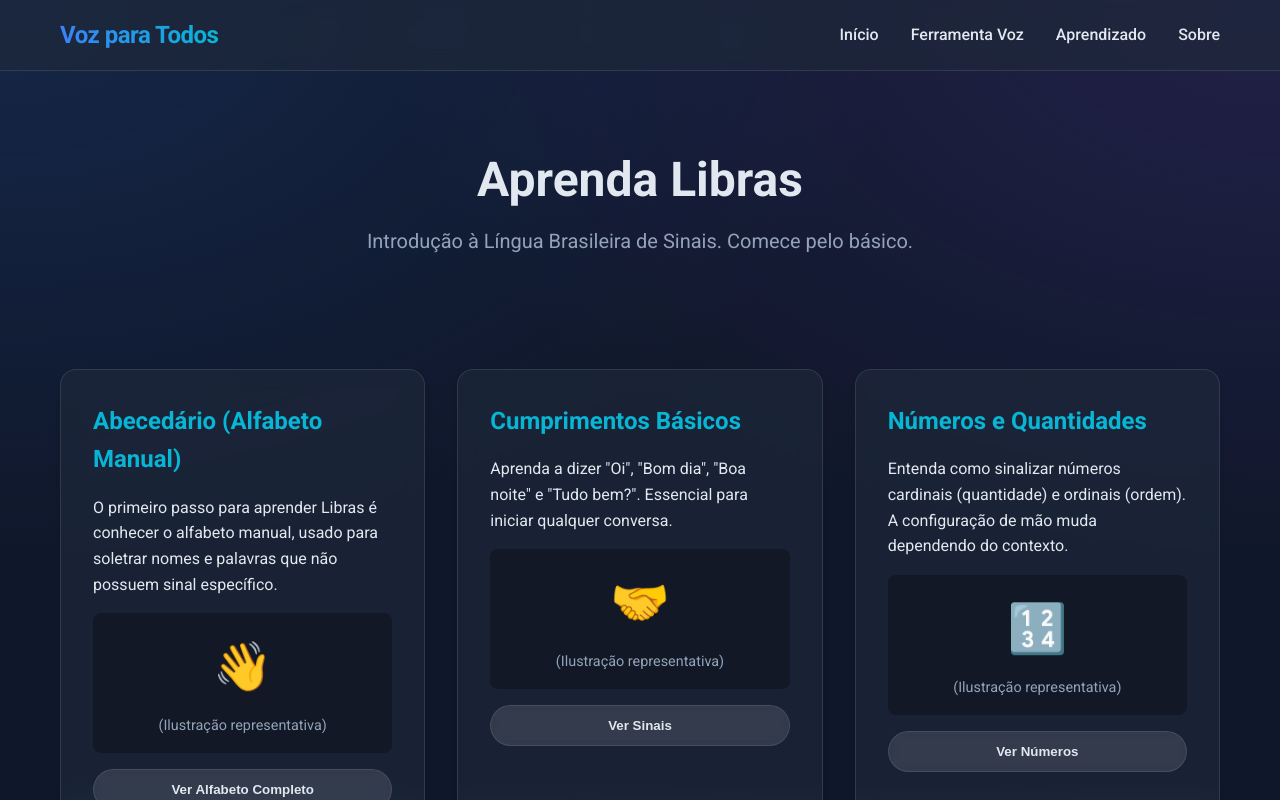
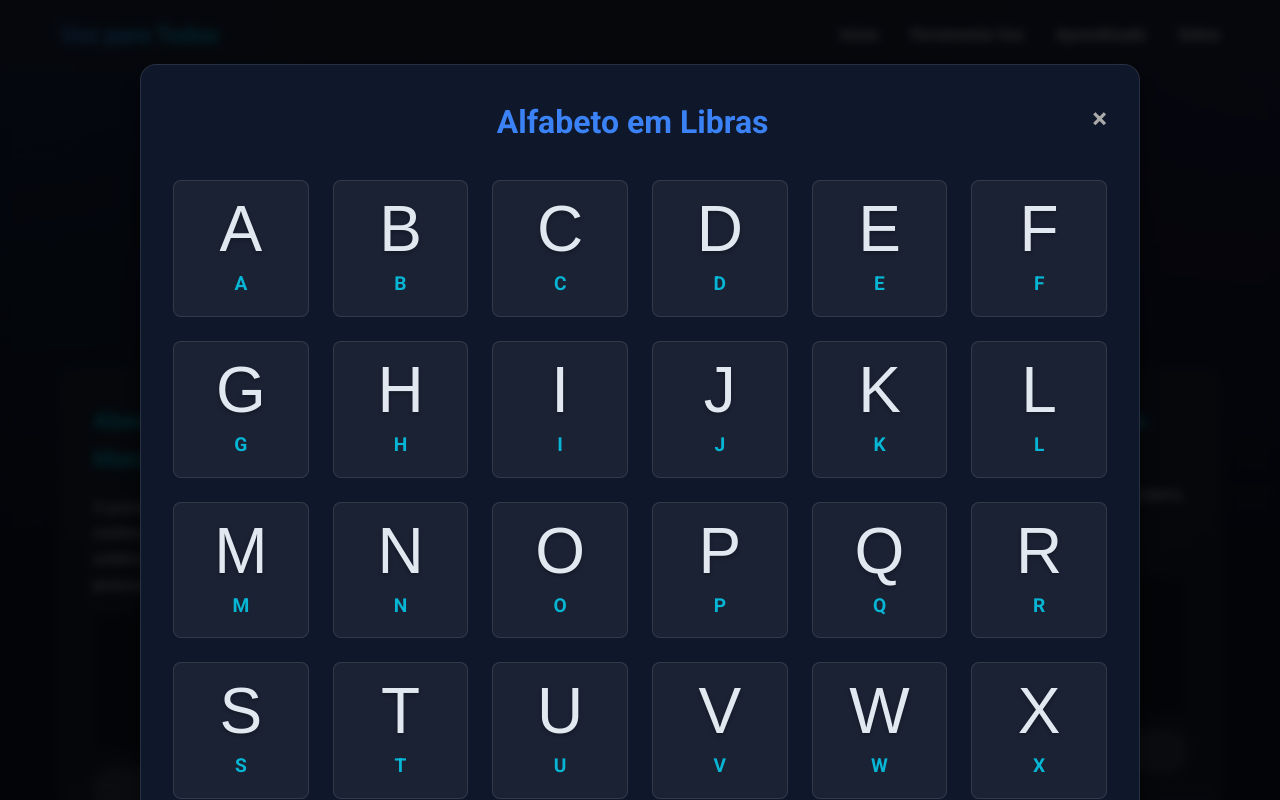
Before and after one commit to HernanesJunior/Sitemudo, a plain HTML site: page aprendizado.html in a window 1280 px wide. Both pictures are taken after a click on the button "Ver Alfabeto Completo". Shown: the top 800 px of the page. Drawn offline with Linux system fonts and the light colour scheme; a web font is replaced by a local one.

Commit message:
atualizando

```diff
--- a/aprendizado.html
+++ b/aprendizado.html
@@ -9,6 +9,7 @@
     <link rel="preconnect" href="https://fonts.googleapis.com">
     <link rel="preconnect" href="https://fonts.gstatic.com" crossorigin>
     <link href="https://fonts.googleapis.com/css2?family=Roboto:wght@300;400;500;700&display=swap" rel="stylesheet">
+    <link href="https://fonts.cdnfonts.com/css/libras-2016" rel="stylesheet">
 </head>
 
 <body>
@@ -48,7 +49,8 @@
                         <p style="font-size: 0.9rem; color: #94a3b8; margin-top: 0.5rem;">(Ilustração representativa)
                         </p>
                     </div>
-                    <button class="btn btn-secondary" style="width: 100%;">Ver Alfabeto Completo</button>
+                    <button id="btn-alphabet" class="btn btn-secondary" style="width: 100%;">Ver Alfabeto
+                        Completo</button>
                 </div>
 
                 <!-- Card 2: Cumprimentos -->
@@ -62,7 +64,7 @@
                         <p style="font-size: 0.9rem; color: #94a3b8; margin-top: 0.5rem;">(Ilustração representativa)
                         </p>
                     </div>
-                    <button class="btn btn-secondary" style="width: 100%;">Ver Sinais</button>
+                    <button id="btn-greetings" class="btn btn-secondary" style="width: 100%;">Ver Sinais</button>
                 </div>
 
                 <!-- Card 3: Números -->
@@ -76,7 +78,7 @@
                         <p style="font-size: 0.9rem; color: #94a3b8; margin-top: 0.5rem;">(Ilustração representativa)
                         </p>
                     </div>
-                    <button class="btn btn-secondary" style="width: 100%;">Ver Números</button>
+                    <button id="btn-numbers" class="btn btn-secondary" style="width: 100%;">Ver Números</button>
                 </div>
             </div>
 
@@ -91,6 +93,17 @@
         </section>
     </main>
 
+    <!-- Modal para Exibição dos Sinais -->
+    <div id="signs-modal" class="modal">
+        <div class="modal-content">
+            <span class="close-modal">&times;</span>
+            <h2 id="modal-title">Título do Modal</h2>
+            <div id="modal-body" class="signs-grid">
+                <!-- Conteúdo será injetado via JS -->
+            </div>
+        </div>
+    </div>
+
     <footer>
         <div class="container">
             <p>&copy; 2025 Comunicação Acessível</p>
@@ -98,6 +111,7 @@
     </footer>
 
     <script src="js/script.js"></script>
+    <script src="js/learning.js"></script>
     <script>
         const menuToggle = document.querySelector('.menu-toggle');
         const nav = document.querySelector('nav');
--- a/css/style.css
+++ b/css/style.css
@@ -338,4 +338,105 @@ footer {
   .hero h2 {
     font-size: 2rem;
   }
+}/* Modal Styles */
+.modal {
+    display: none;
+    position: fixed;
+    z-index: 2000;
+    left: 0;
+    top: 0;
+    width: 100%;
+    height: 100%;
+    overflow: auto;
+    background-color: rgba(0,0,0,0.8);
+    backdrop-filter: blur(5px);
 }
+
+.modal-content {
+    background-color: var(--bg-color);
+    margin: 5% auto;
+    padding: 2rem;
+    border: 1px solid var(--glass-border);
+    border-radius: 1rem;
+    width: 80%;
+    max-width: 1000px;
+    box-shadow: 0 10px 25px rgba(0,0,0,0.5);
+    position: relative;
+    animation: modalFadeIn 0.3s;
+}
+
+@keyframes modalFadeIn {
+    from {opacity: 0; transform: translateY(-50px);}
+    to {opacity: 1; transform: translateY(0);}
+}
+
+.close-modal {
+    color: #aaa;
+    float: right;
+    font-size: 28px;
+    font-weight: bold;
+    cursor: pointer;
+    transition: color 0.2s;
+}
+
+.close-modal:hover,
+.close-modal:focus {
+    color: var(--accent-color);
+    text-decoration: none;
+    cursor: pointer;
+}
+
+#modal-title {
+    color: var(--primary-color);
+    text-align: center;
+    margin-bottom: 2rem;
+    font-size: 2rem;
+}
+
+/* Signs Grid */
+.signs-grid {
+    display: grid;
+    grid-template-columns: repeat(auto-fill, minmax(120px, 1fr));
+    gap: 1.5rem;
+    justify-content: center;
+}
+
+.sign-item {
+    background: rgba(255, 255, 255, 0.05);
+    border: 1px solid var(--glass-border);
+    border-radius: 0.5rem;
+    padding: 1rem;
+    text-align: center;
+    transition: transform 0.2s, background 0.2s;
+    cursor: default;
+}
+
+.sign-item:hover {
+    transform: scale(1.05);
+    background: rgba(255, 255, 255, 0.1);
+    border-color: var(--accent-color);
+}
+
+.sign-font {
+    font-family: 'Libras 2016', 'Libras', sans-serif;
+    font-size: 4rem;
+    color: var(--text-color);
+    display: block;
+    line-height: 1;
+    margin-bottom: 0.5rem;
+    text-shadow: 0 2px 4px rgba(0,0,0,0.3);
+}
+
+.sign-label {
+    font-family: var(--font-main);
+    font-size: 1.2rem;
+    font-weight: 700;
+    color: var(--accent-color);
+    display: block;
+    text-transform: uppercase;
+}
+
+/* Number specific adjustments if needed */
+.sign-item.number-item .sign-font {
+    color: var(--secondary-color);
+}
--- /dev/null
+++ b/js/learning.js
@@ -0,0 +1,123 @@
+/**
+ * Comunicação Acessível - Learning Logic
+ * Handles the display of Libras signs using the webfont.
+ */
+
+document.addEventListener('DOMContentLoaded', () => {
+    // --- Data ---
+    const alphabet = 'ABCDEFGHIJKLMNOPQRSTUVWXYZÇ'.split('');
+    const numbers = '0123456789'.split('');
+
+    // Greetings data - mapped to sequences of letters or special characters if the font supports them.
+    // Since the font is mainly alphabet/numbers, we will simulate greetings by spelling them out or showing a placeholder.
+    // We'll spell them out for now.
+    const greetings = [
+        { label: 'Oi', phrase: 'OI' },
+        { label: 'Olá', phrase: 'OLA' },
+        { label: 'Bom Dia', phrase: 'BOM DIA' },
+        // { label: 'Tudo Bem?', phrase: 'TUDO BEM' } // Too long for a simple grid right now
+    ];
+
+    // --- DOM Elements ---
+    const modal = document.getElementById('signs-modal');
+    const modalTitle = document.getElementById('modal-title');
+    const modalBody = document.getElementById('modal-body');
+    const closeModal = document.querySelector('.close-modal');
+
+    const btnAlphabet = document.getElementById('btn-alphabet');
+    const btnGreetings = document.getElementById('btn-greetings');
+    const btnNumbers = document.getElementById('btn-numbers');
+
+    // --- Functions ---
+
+    function openModal() {
+        modal.style.display = "block";
+        // Close when clicking outside
+        window.onclick = function (event) {
+            if (event.target == modal) {
+                closeModalFunc();
+            }
+        }
+    }
+
+    function closeModalFunc() {
+        modal.style.display = "none";
+        window.onclick = null;
+    }
+
+    // Populate Modal with Grid Items
+    function populateGrid(items, type) {
+        modalBody.innerHTML = ''; // Clear previous content
+
+        items.forEach(item => {
+            const card = document.createElement('div');
+            card.className = 'sign-item';
+
+            const signSpan = document.createElement('span');
+            signSpan.className = 'sign-font';
+
+            const labelSpan = document.createElement('span');
+            labelSpan.className = 'sign-label';
+
+            if (type === 'alphabet' || type === 'numbers') {
+                // Direct mapping
+                signSpan.textContent = item;
+                labelSpan.textContent = item;
+
+                // Specific adjustment for Ç if font doesn't support it directly,
+                // often it maps to C but with a movement.
+                // The font 'Libras 2016' might map Ç to a specific key, often 'Ç' or 'ç'.
+                // We will trust standard mapping for now.
+            } else if (type === 'greetings') {
+                // For greetings, we might need a horizontal sequence of signs
+                // But our grid is designed for single items.
+                // We'll make a special card for phrases.
+                card.style.gridColumn = "span 2"; // Make it wider
+                signSpan.style.fontSize = "2.5rem";
+                signSpan.style.letterSpacing = "0.2rem";
+
+                signSpan.textContent = item.phrase; // e.g. "OI"
+                labelSpan.textContent = item.label;
+            }
+
+            if (type === 'numbers') card.classList.add('number-item');
+
+            card.appendChild(signSpan);
+            card.appendChild(labelSpan);
+            modalBody.appendChild(card);
+        });
+    }
+
+    // --- Event Listeners ---
+
+    if (btnAlphabet) {
+        btnAlphabet.addEventListener('click', (e) => {
+            e.preventDefault();
+            modalTitle.textContent = "Alfabeto em Libras";
+            populateGrid(alphabet, 'alphabet');
+            openModal();
+        });
+    }
+
+    if (btnNumbers) {
+        btnNumbers.addEventListener('click', (e) => {
+            e.preventDefault();
+            modalTitle.textContent = "Números em Libras";
+            populateGrid(numbers, 'numbers');
+            openModal();
+        });
+    }
+
+    if (btnGreetings) {
+        btnGreetings.addEventListener('click', (e) => {
+            e.preventDefault();
+            modalTitle.textContent = "Cumprimentos (Soletrados)";
+            populateGrid(greetings, 'greetings');
+            openModal();
+        });
+    }
+
+    if (closeModal) {
+        closeModal.addEventListener('click', closeModalFunc);
+    }
+});
```
